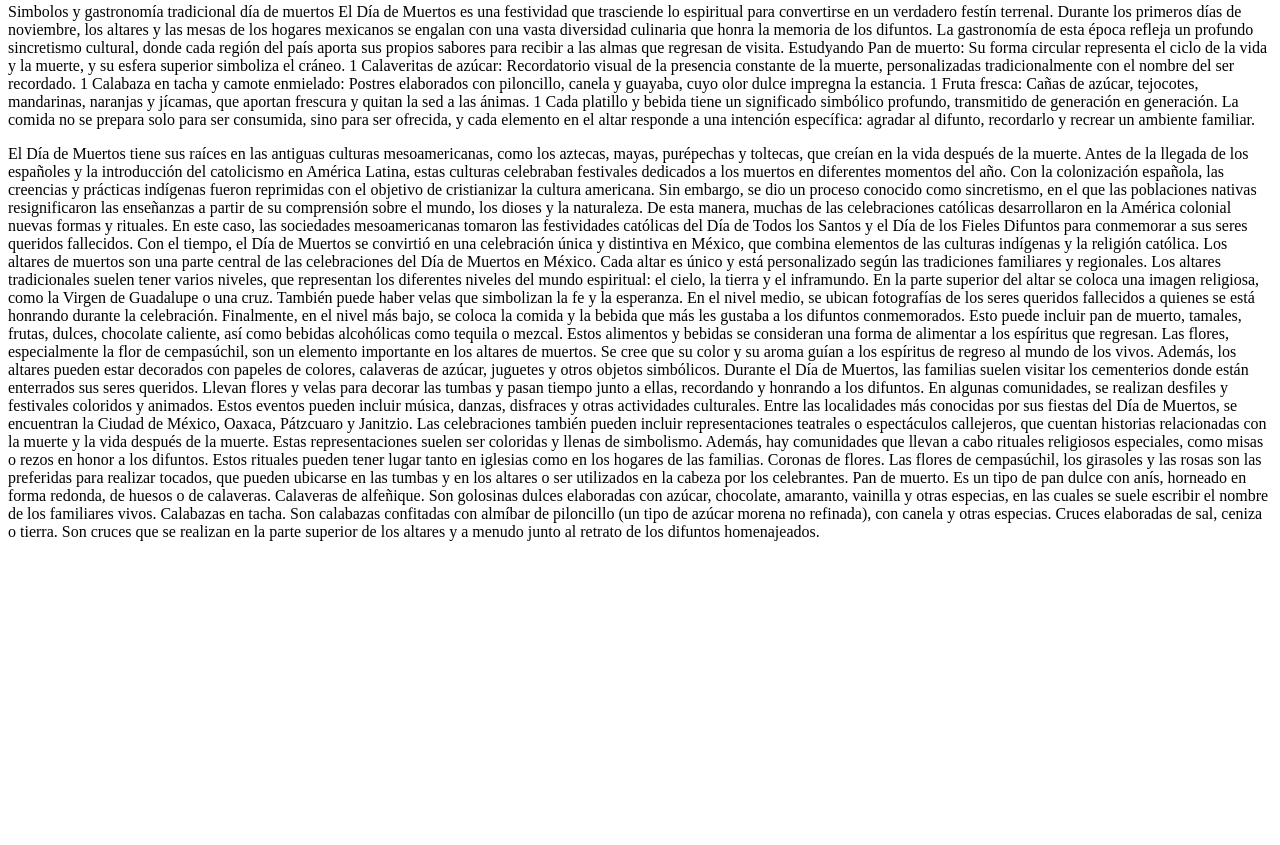
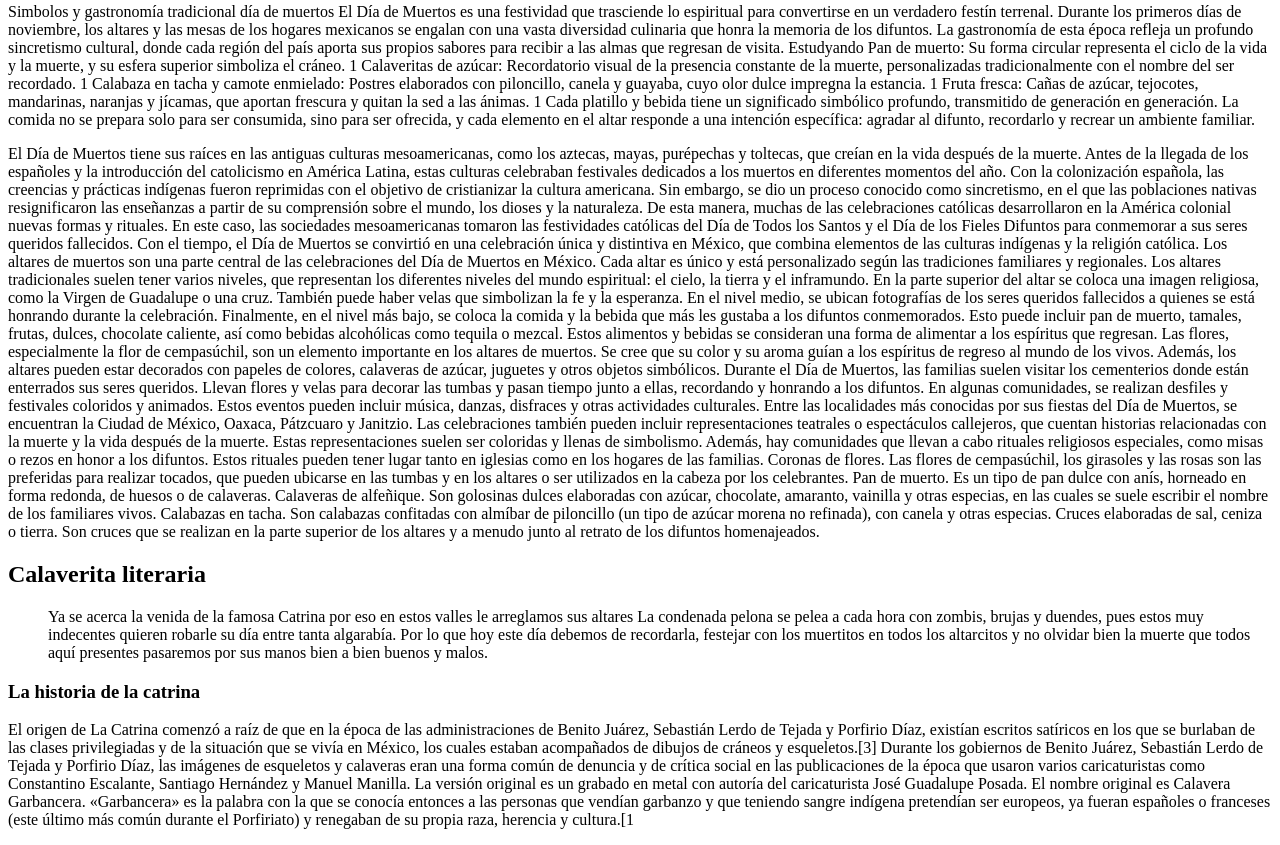
Before and after one commit to thisguywalterwhite/P15_Diademuertos, a plain HTML site: page index.html in a window 1280 px wide. Shown: the part 1041-1886 px from the top of the page. Before the commit the page ends 1598 px from the top, so only its background shows below. Drawn offline with Linux system fonts and the light colour scheme.

Commit message:
SE agrego una calaverita literaria y la catrina

```diff
--- a/index.html
+++ b/index.html
@@ -138,8 +138,36 @@ Calaveras de alfeñique. Son golosinas dulces elaboradas con azúcar, chocolate,
 Calabazas en tacha. Son calabazas confitadas con almíbar de piloncillo (un tipo de azúcar morena no refinada), con canela y otras especias.
 Cruces elaboradas de sal, ceniza o tierra. Son cruces que se realizan en la parte superior de los altares y a menudo junto al retrato de los difuntos homenajeados.
 
+<h2>Calaverita literaria</h2>
+</p>
+<ol>Ya se acerca la venida
+de la famosa Catrina
+por eso en estos valles
+le arreglamos sus altares
 
-</p>
+La condenada pelona
+se pelea a cada hora
+con zombis, brujas y duendes,
+pues estos muy indecentes
+quieren robarle su día
+entre tanta algarabía.
+
+Por lo que hoy este día
+debemos de recordarla,
+festejar con los muertitos
+en todos los altarcitos
+y no olvidar bien la muerte
+que todos aquí presentes
+pasaremos por sus manos
+bien a bien
+buenos y malos.</ol>
+<h3>La historia de la catrina</h3>
+<p>El origen de La Catrina comenzó a raíz de que en la época de las administraciones de Benito Juárez, Sebastián Lerdo de Tejada y Porfirio Díaz, existían escritos satíricos en los que se burlaban de las clases privilegiadas y de la situación que se vivía en México, los cuales estaban acompañados de dibujos de cráneos y esqueletos.[3]
+
+Durante los gobiernos de Benito Juárez, Sebastián Lerdo de Tejada y Porfirio Díaz, las imágenes de esqueletos y calaveras eran una forma común de denuncia y de crítica social en las publicaciones de la época que usaron varios caricaturistas como Constantino Escalante, Santiago Hernández y Manuel Manilla.
+
+La versión original es un grabado en metal con autoría del caricaturista José Guadalupe Posada. El nombre original es Calavera Garbancera. «Garbancera» es la palabra con la que se conocía entonces a las personas que vendían garbanzo y que teniendo sangre indígena pretendían ser europeos, ya fueran españoles o franceses (este último más común durante el Porfiriato) y renegaban de su propia raza, herencia y cultura.[1</p>
+
 
 </body>
 </html>
```
